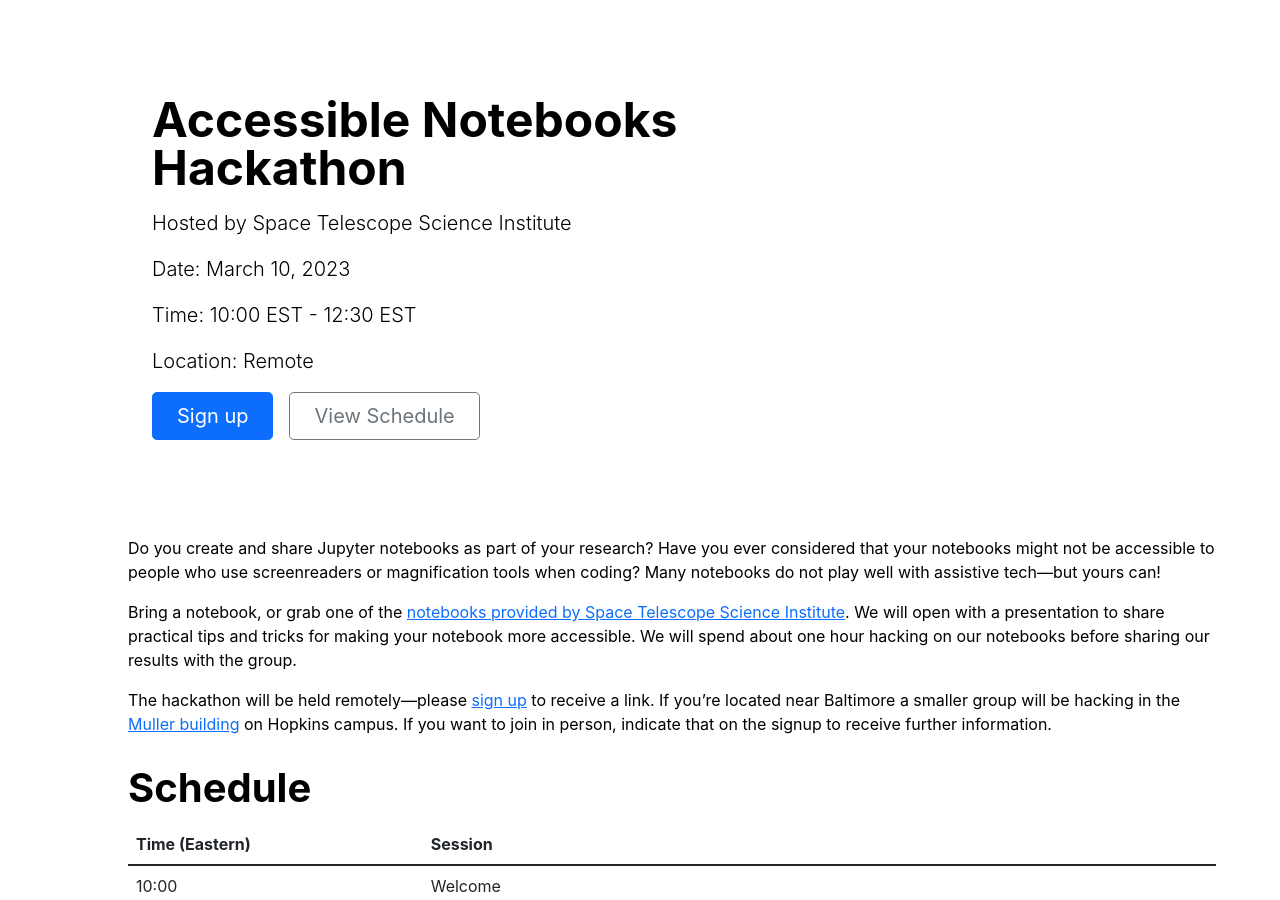
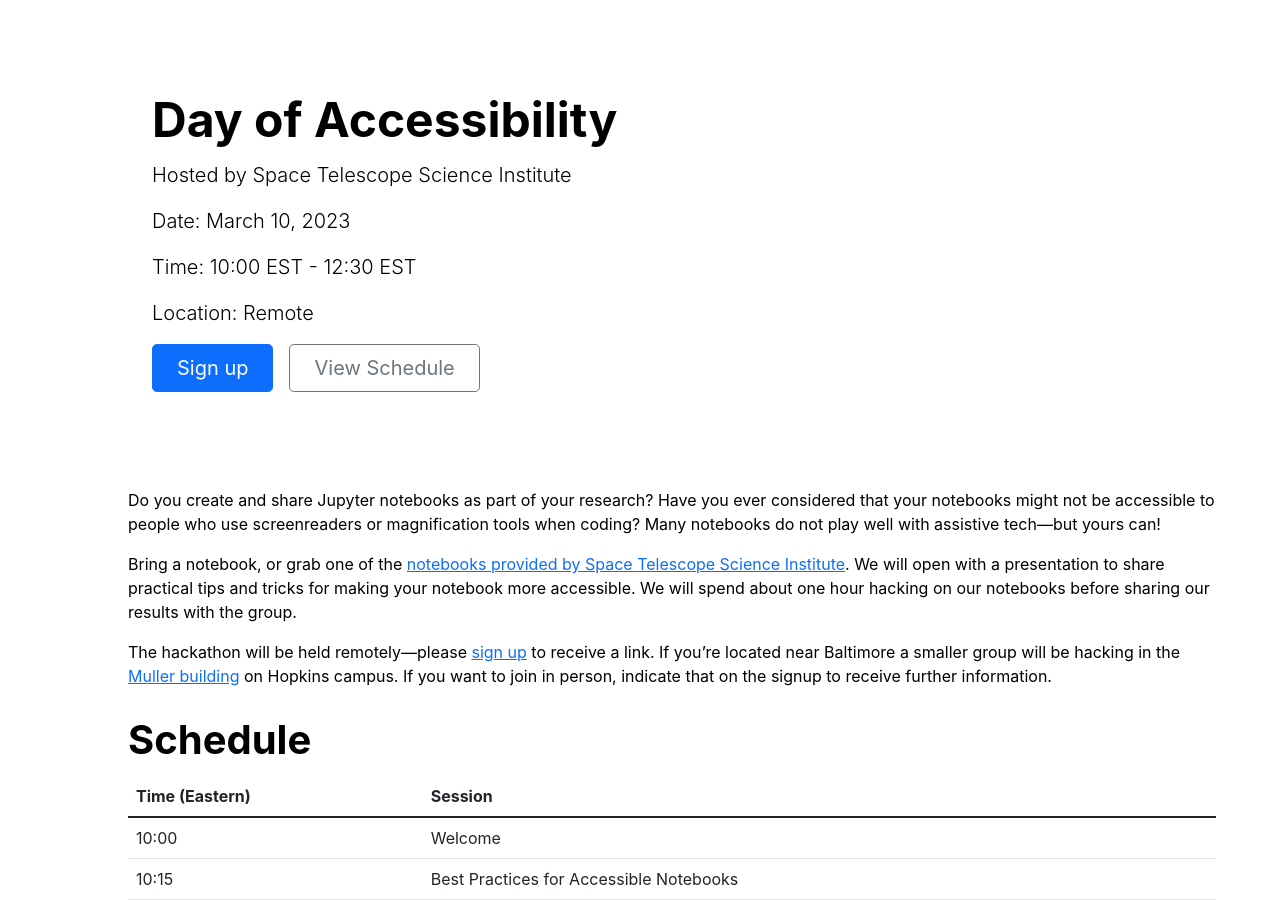
Before and after one commit to Iota-School/nonvisual_data_science_workshops, a Jekyll site: the page built from index.html, in a window 1280 px wide and 900 px high. Built offline with Jekyll 4.4.1, drawn with Linux system fonts in a browser that asks for light colours.

Commit message:
Changed title

```diff
--- a/index.html
+++ b/index.html
@@ -15,7 +15,7 @@
       </div>
       <div class="col-lg-8">
         <h1 class="display-5 fw-bold lh-1 mb-3">
-	  Accessible Notebooks Hackathon
+	  Day of Accessibility
 	</h1>
 
 
```
